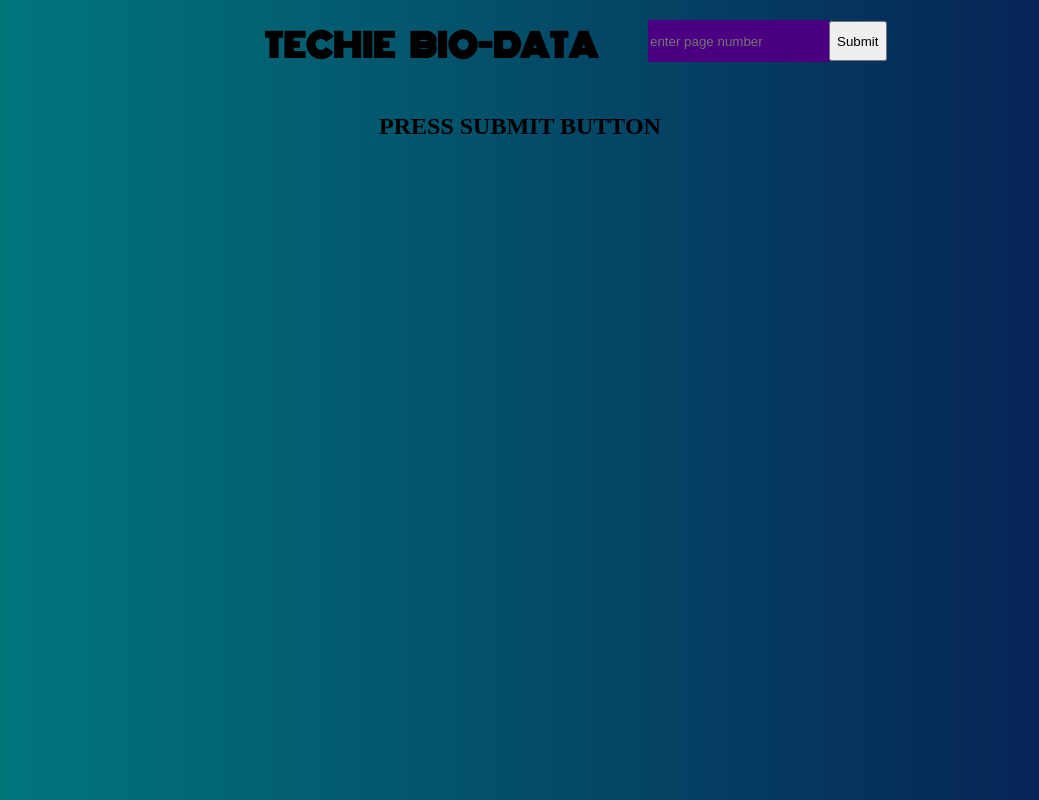
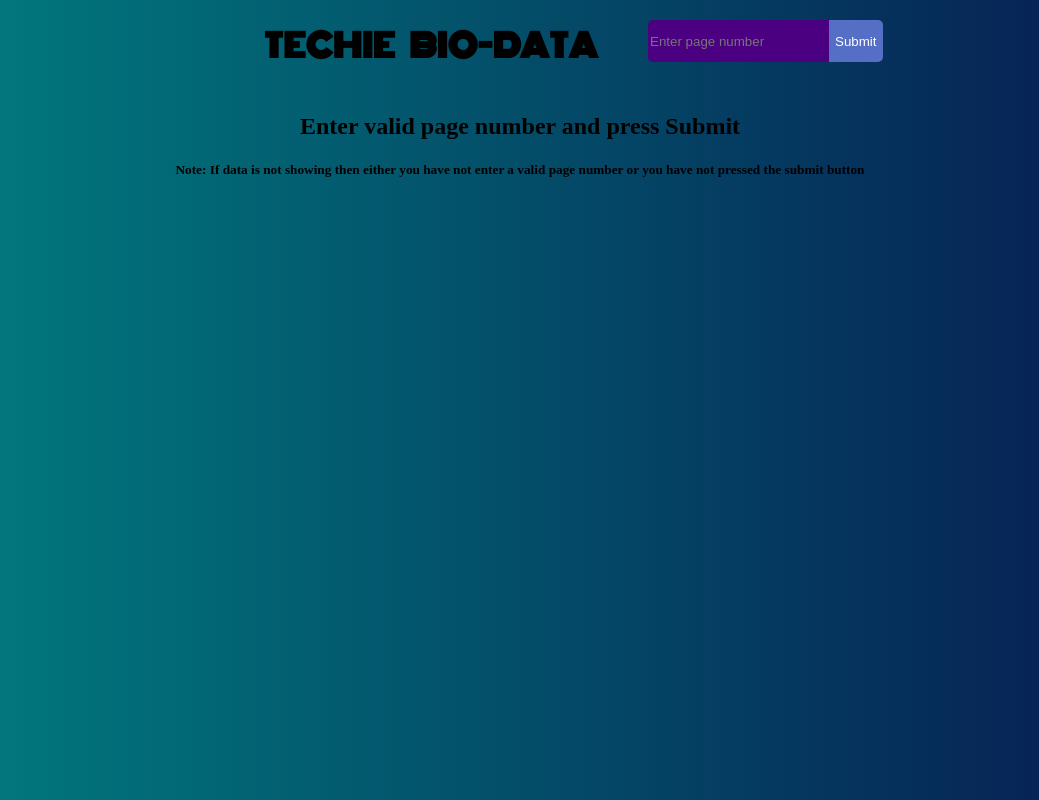
Before and after one commit to abhis018/user-Information, a React (Create React App) app: page / in a window 1280 px wide. Shown: the whole page, without its empty margins (120-1159 px from the left). Built offline with nearby package versions, Linux system fonts and the light colour scheme.

Commit message:
edit button styles
Signed-off-by: abhis018 <76279317+abhis018@users.noreply.github.com>

```diff
--- a/src/Components/Body/Body.js
+++ b/src/Components/Body/Body.js
@@ -7,7 +7,7 @@ const Body = ({userData, inputPage}) => {
     return (
         <div className="Get-data">
             {userData.length !== 0
-                ? <div className='box'>{userData.map((user, i) => (
+                ?   <div className='box'>{userData.map((user, i) => (
                         <Card
                             key={i}
                             id={userData[i].id}
@@ -16,10 +16,14 @@ const Body = ({userData, inputPage}) => {
                             Email={userData[i].email}
                         />))}
                     </div>
-                :(inputPage === '' || inputPage === '1' || inputPage === '2'
-                    ? <h2 className="data-info">PRESS SUBMIT BUTTON</h2>
-                    : <h2 className="data-info">OOPS! SORRY THIS PAGE DOESN'T EXIST</h2>
-                )
+                :   <div>
+                        <h2>Enter valid page number and press Submit</h2>
+                        <h5>Note: If data is not showing then either you have not enter a valid page number or you have not pressed the submit button</h5>
+                    </div>
+                // :(inputPage === '' || inputPage === '1' || inputPage === '2'
+                //     ? <h2 className="data-info">PRESS SUBMIT BUTTON</h2>
+                //     : <h2 className="data-info">OOPS! SORRY THIS PAGE DOESN'T EXIST</h2>
+                // )
             }
         </div>
     )
--- a/src/Components/Header/Header.css
+++ b/src/Components/Header/Header.css
@@ -24,8 +24,15 @@ input {
     margin-left: 50px;
     background-color: indigo;
     border: none;
+    border-radius: 5px 0 0 5px;
+    outline: none;
 }
 button{
-    height: 40px;
-    margin-top: 21px;
+    height: 42px;
+    margin-top: 20px;
+    border-radius:0 5px 5px 0   ;
+    border: none;
+    background-color: rgb(84, 111, 197);
+    color: white;
+    outline: none;
 }
--- a/src/Components/Header/Header.js
+++ b/src/Components/Header/Header.js
@@ -5,7 +5,7 @@ const Header = ({Submit, onInputChange}) => {
     return (
         <div className="header">
             <h1>TECHIE&nbsp;&nbsp;&nbsp;&nbsp;BIO-DATA</h1>
-            <input placeholder="enter page number" onChange={onInputChange}/>
+            <input placeholder="Enter page number" onChange={onInputChange}/>
             <button onClick={Submit}>Submit</button>
         </div>
     )
```
Lines whose indentation alone changed are shown as unchanged.
